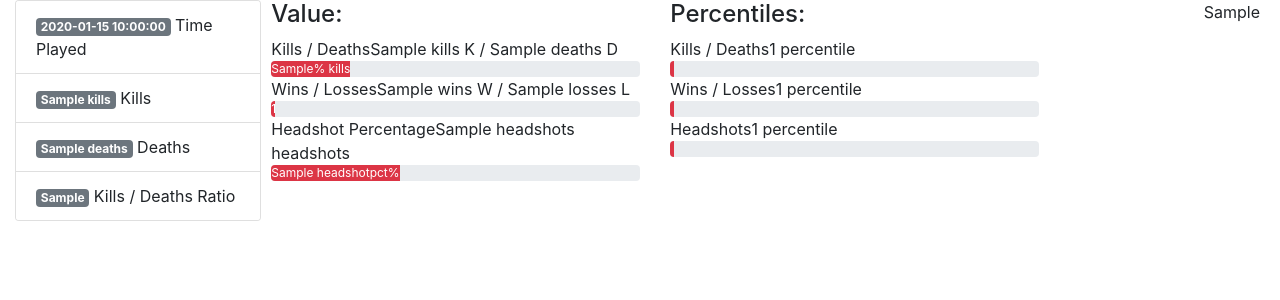
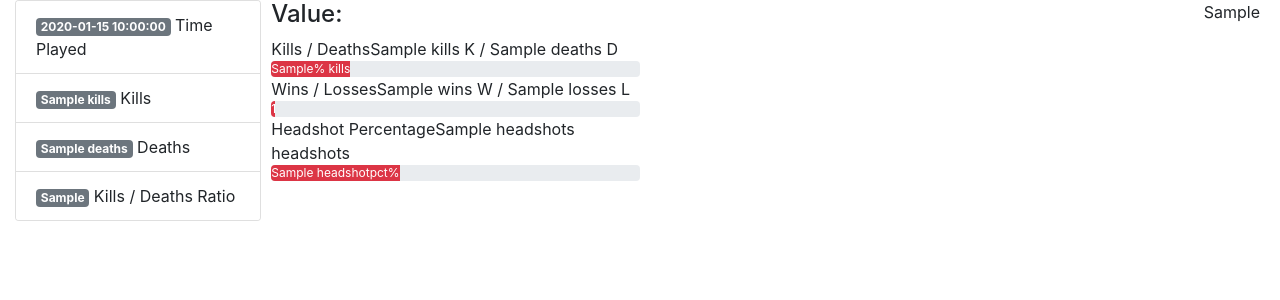
Before and after one commit to Paulinakhew/csgo_stats_tracker, a Flask app: template templates/dashboard.html in a window 1280 px wide. Shown: the part 66-366 px from the top of the page. Run offline with Flask 2, Linux system fonts and the light colour scheme; the template is opened without the code that fills it: most values are stand-ins (such as "Sample title", 1, 10 or a date in 2020); grey boxes marked "Sample" are stand-in pictures; some libraries are stand-ins or nearby versions.

```diff
--- a/models.py
+++ b/models.py
@@ -50,3 +50,8 @@ def request_steam_csgo_stats(steam_id=76561199056418213):
     )
 
     return resp
+
+
+def process_steam_json_data(data):
+    player_stats = data['playerstats']
+    return player_stats
--- a/templates/dashboard.html
+++ b/templates/dashboard.html
@@ -82,39 +82,6 @@
                                 {% endif %}
                             </div>
                         </div>
-                        <div class="col col-md-5">
-                            <h4>Percentiles:</h4>
-                            Kills / Deaths<span class="pull-right strong">{{ data['kd_percentile'] }} percentile</span>
-                            <div class="progress">
-                                {% if data['kd_percentile'] >= 40 %}
-                                    <div class="progress-bar bg-success" role="progressbar" aria-valuenow="{{ data['kd_percentile'] }}" aria-valuemin="0" aria-valuemax="100" style="width:{{ data['kd_percentile'] }}%"></div>
-                                {% elif data['kd_percentile'] < 40 and data['kd_percentile'] > 15 %}
-                                    <div class="progress-bar bg-warning" role="progressbar" aria-valuenow="{{ data['kd_percentile'] }}" aria-valuemin="0" aria-valuemax="100" style="width:{{ data['kd_percentile'] }}%"></div>
-                                {% else %}
-                                    <div class="progress-bar bg-danger" role="progressbar" aria-valuenow="{{ data['kd_percentile'] }}" aria-valuemin="0" aria-valuemax="100" style="width:{{ data['kd_percentile'] }}%"></div>
-                                {% endif %}
-                            </div>
-                            Wins / Losses<span class="pull-right strong">{{ data['wl_percentile'] }} percentile</span>
-                            <div class="progress">
-                                {% if data['wl_percentile'] >= 40 %}
-                                    <div class="progress-bar bg-success" role="progressbar" aria-valuenow="{{ data['wl_percentile'] }}" aria-valuemin="0" aria-valuemax="100" style="width:{{ data['wl_percentile'] }}%"></div>
-                                {% elif data['wl_percentile'] < 40 and data['wl_percentile'] > 15 %}
-                                    <div class="progress-bar bg-warning" role="progressbar" aria-valuenow="{{ data['wl_percentile'] }}" aria-valuemin="0" aria-valuemax="100" style="width:{{ data['wl_percentile'] }}%"></div>
-                                {% else %}
-                                    <div class="progress-bar bg-danger" role="progressbar" aria-valuenow="{{ data['wl_percentile'] }}" aria-valuemin="0" aria-valuemax="100" style="width:{{ data['wl_percentile'] }}%"></div>
-                                {% endif %}
-                            </div>
-                            Headshots<span class="pull-right strong">{{ data['headshot_percentile'] }} percentile</span>
-                            <div class="progress">
-                                {% if data['headshot_percentile'] >= 40 %}
-                                    <div class="progress-bar bg-success" role="progressbar" aria-valuenow="{{ data['headshot_percentile'] }}" aria-valuemin="0" aria-valuemax="100" style="width:{{ data['headshot_percentile'] }}%"></div>
-                                    {% elif data['headshot_percentile'] < 40 and data['headshot_percentile'] > 15 %}
-                                    <div class="progress-bar bg-warning" role="progressbar" aria-valuenow="{{ data['headshot_percentile'] }}" aria-valuemin="0" aria-valuemax="100" style="width:{{ data['headshot_percentile'] }}%"></div>
-                                {% else %}
-                                    <div class="progress-bar bg-danger" role="progressbar" aria-valuenow="{{ data['headshot_percentile'] }}" aria-valuemin="0" aria-valuemax="100" style="width:{{ data['headshot_percentile'] }}%"></div>
-                                {% endif %}
-                            </div>
-                        </div>
                     </div>
                 </div>
                 {{ steam_data }}
```
Also changed, not shown: controller.py (+2 -11 lines).
